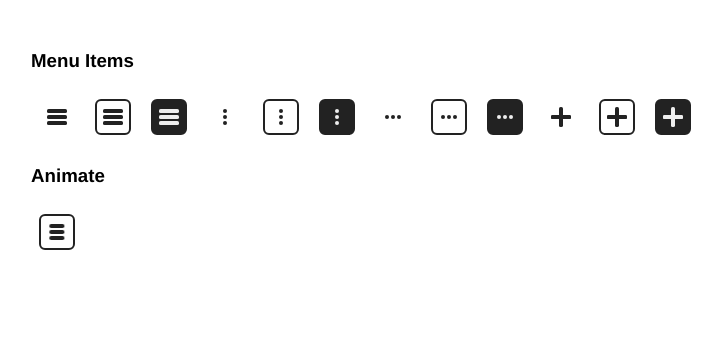
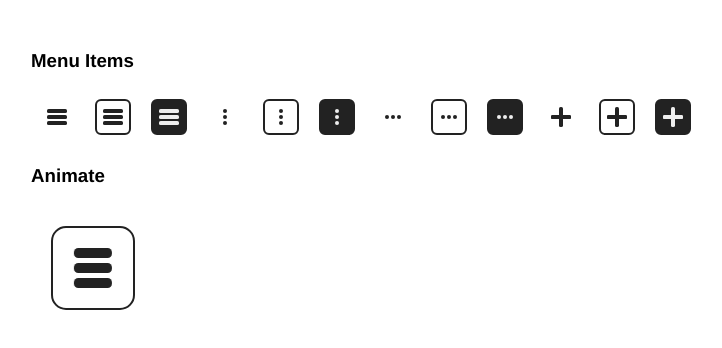
Before and after one commit to alexhcbrown/iconblur, a plain HTML site: page index.html in a window 1280 px wide. Shown: the whole page, without its empty margins (159-881 px from the left). Drawn offline with Linux system fonts and the light colour scheme.

Commit message:
Added larger size

```diff
--- a/base.css
+++ b/base.css
@@ -17,6 +17,10 @@
   border-radius: 0.3em;
   border: 2px solid transparent;
   cursor: pointer;
+}
+
+.ibwrap.large {
+  font-size:50px;
 }
 
 /* wrap with border */
--- a/index.html
+++ b/index.html
@@ -36,7 +36,7 @@
             <i class="ibwrap boxinvert"><i class="ib plus"></i></i>
 
             <h3>Animate</h3>
-            <i class="ibwrap bordered"><i id="ani" class="ib hamburger"></i></i>
+            <i class="ibwrap bordered large"><i id="ani" class="ib hamburger"></i></i>
 
         </div>
         <script>
```
